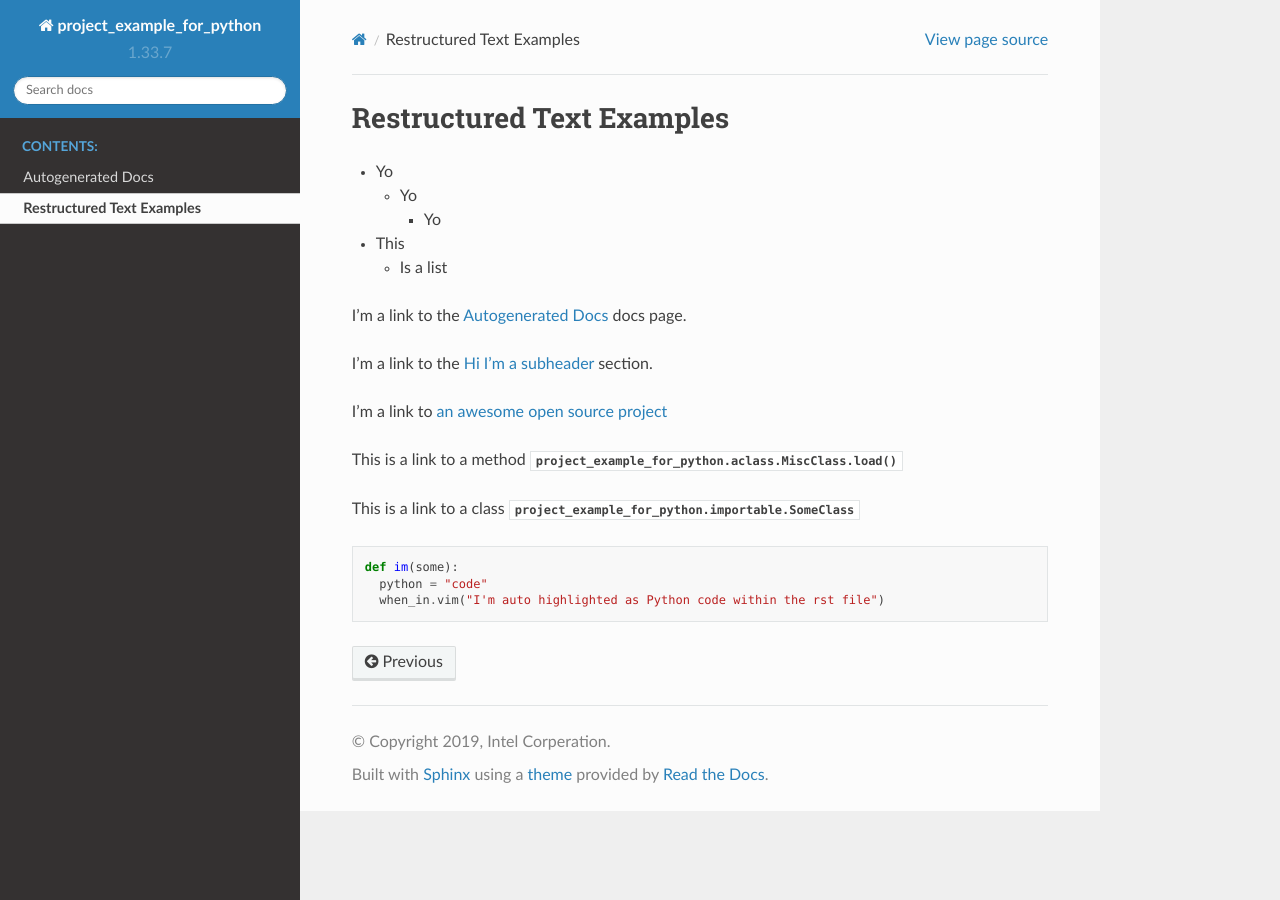
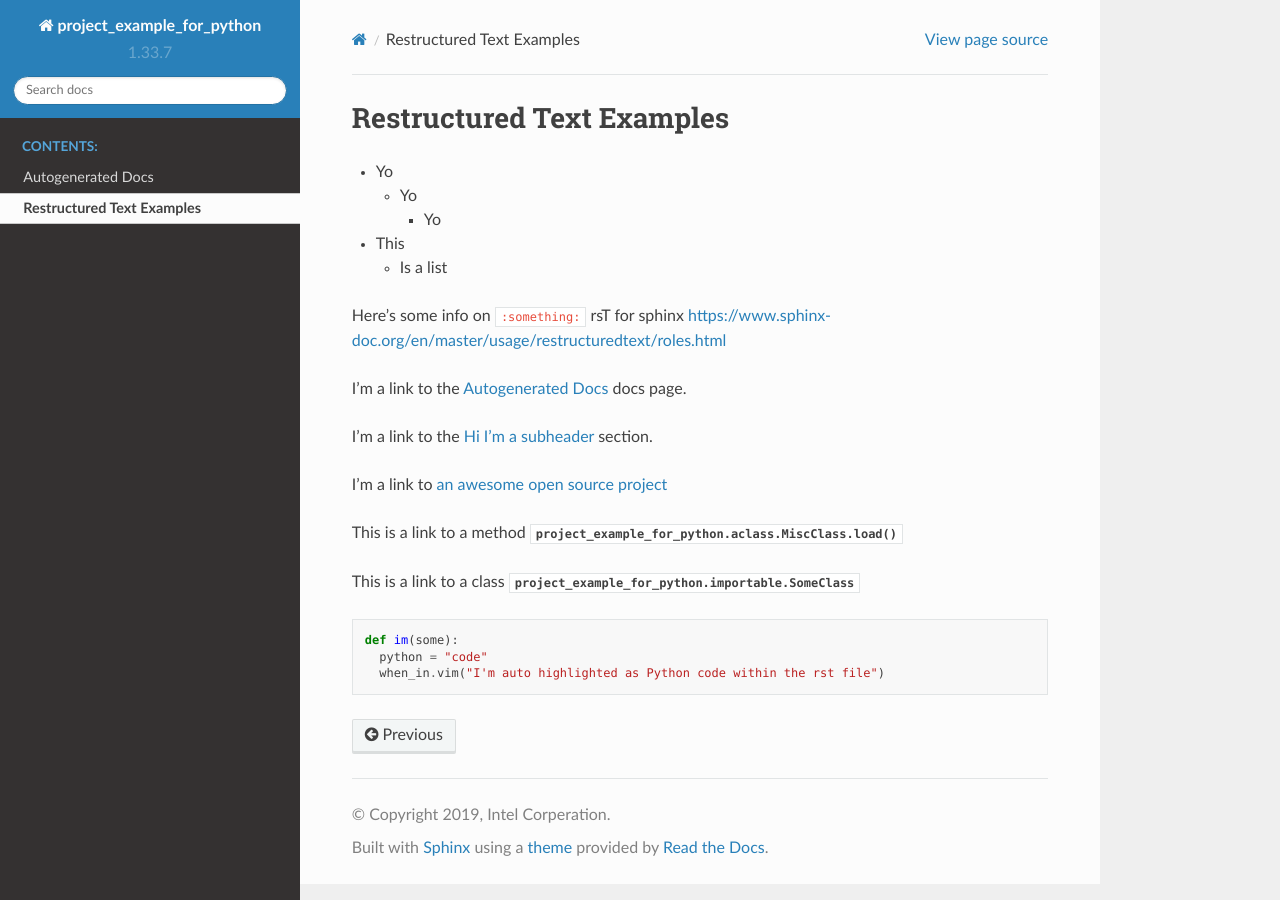
Before and after one commit to intel/project-example-for-python, a Sphinx documentation site: the page built from docs/rst.rst, in a window 1280 px wide. Built offline with Sphinx 7.4.7 and the Read the Docs theme 2.0.0, drawn with Linux system fonts in a browser that asks for light colours.

Commit message:
docs: Add sphinx roles info
Signed-off-by: John Andersen <john.s.andersen@intel.com>

```diff
--- a/docs/rst.rst
+++ b/docs/rst.rst
@@ -12,6 +12,9 @@ Restructured Text Examples
   - Is a list
 
 .. With rst you MUST put empty lines between entries in lists
+
+Here's some info on ``:something:`` rsT for sphinx
+https://www.sphinx-doc.org/en/master/usage/restructuredtext/roles.html
 
 I'm a link to the :doc:`autogenerated` docs page.
 
```
